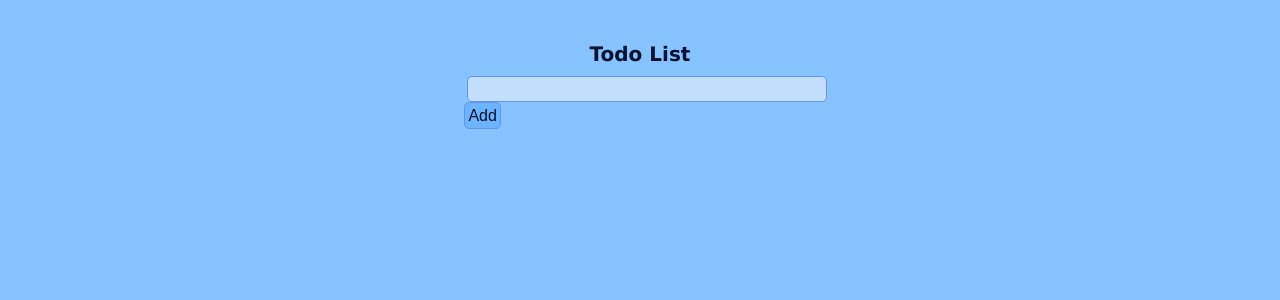
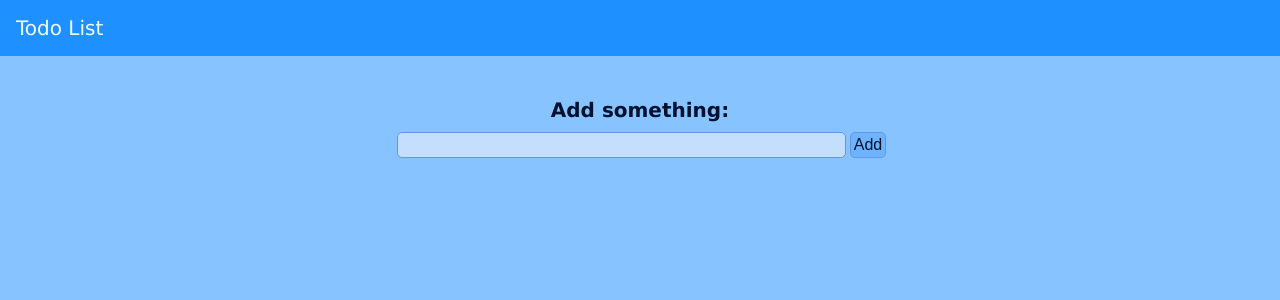
Before and after one commit to Reishi006/angular-todo-list, an Angular app: page / in a window 1280 px wide. Shown: the top 300 px of the page. Built offline with nearby package versions, Linux system fonts and the light colour scheme.

Commit message:
Update app.component.html
added input-wrapper and a navbar

```diff
--- a/src/app/app.component.html
+++ b/src/app/app.component.html
@@ -1,8 +1,9 @@
 <div class="main-todo-wrapper">
+  <nav class="main-todo-navbar">Todo List</nav>
   <main class="main-todo">
     <article class="main-todo-upper">
-      <div class="main-todo-title">Todo List</div>
-      <div>
+      <div class="main-todo-title">Add something:</div>
+      <div class="main-todo-upper-input-wrapper">
         <input ngModel name='inputModel'
           #todoInput
           (keyup)="addToListEnter($event, todoInput)"
```
